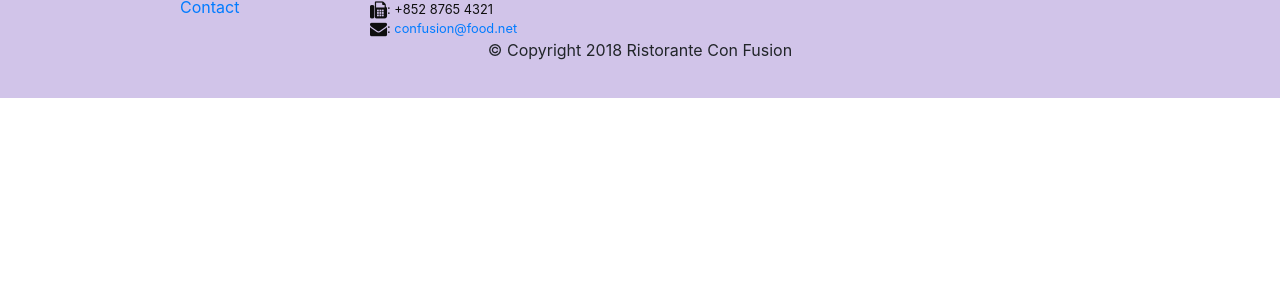
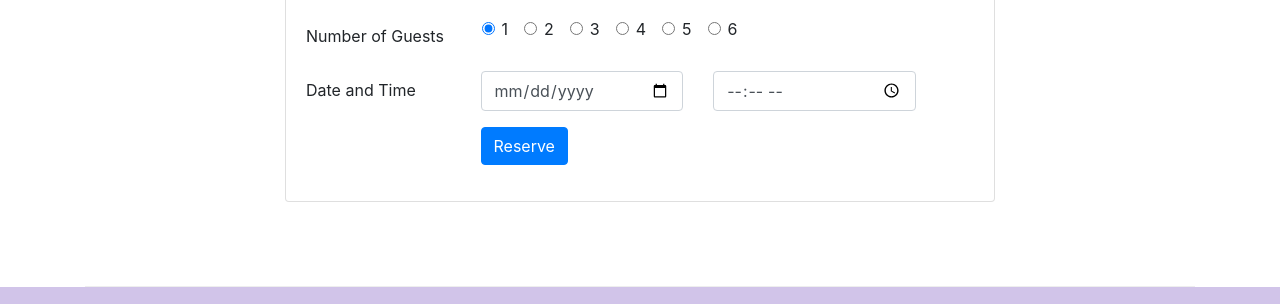
Before and after one commit to sheldonhenriques/conFusion, a website: page index.html in a window 1280 px wide. Shown: the part 1663-1967 px from the top of the page. Before the commit the page ends 1761 px from the top, so only its background shows below. Drawn offline with nearby package versions, Linux system fonts and the light colour scheme.

Commit message:
Reverse table form

```diff
--- a/index.html
+++ b/index.html
@@ -41,7 +41,12 @@
                     <p>We take inspiration from the World's best cuisines, and create a unique fusion experience. Our lipsmacking creations will tickle your culinary senses!</p>
                 </div>
                 <div class="col-12 col-sm align-self-center">
-                    <img src="img/logo.png" class="img-fluid">
+                    <img src="img/logo.png" class="img-fluid col-12">
+                </div>
+                <div class="col-12 col-sm align-self-center">
+                    <div class="offset-md-2 mt-4 ">
+                            <a href="#reserveCard" class="btn btn-block btn-sm btn-warning col-12">Reverve Table</a>
+                    </div>
                 </div>
             </div>
         </div>
@@ -57,7 +62,7 @@
                     <img class="d-flex mr-3 img-thumbnail align-self-center"
                             src="img/uthappizza.png" alt="Uthappizza">
                     <div class="media-body">
-                        <h2 class="mt-0">Uthappizza<span class="badge badge-danger">HOT</span><span class="badge badge-pill badge-secondary">$4.99</span></h2>
+                        <h2 class="mt-0">Uthappizza<span class="badge badge-danger ml-1">HOT</span><span class="badge badge-pill badge-secondary ml-1">$4.99</span></h2>
                         <p class="d-none d-sm-block">A unique combination of Indian Uthappam (pancake) and
                             Italian pizza, topped with Cerignola olives, ripe vine
                             cherry tomatoes, Vidalia onion, Guntur chillies and
@@ -74,16 +79,13 @@
             </div>
             <div class="col col-sm col-md">
                 <div class="media">
-                    <img class="d-flex mr-3 img-thumbnail align-self-center"
+                    <div class="media-body">
+                        <h2 class="mt-0">Weekend Grand Buffet<span class="badge badge-danger ml-1">NEW</span></h2>
+                        <p class="d-none d-sm-block">Featuring mouthwatering combinations with a choice of five different salads, six enticing appetizers, six main entrees and five choicest desserts. Free flowing bubbly and soft drinks. All for just $19.99 per person.</p>
+                    </div>
+                    <img class="d-flex img-thumbnail align-self-center"
                             src="img/buffet.png" alt="Weekend Grand Buffet">
-                    <div class="media-body">
-                        <h2 class="mt-0">Weekend Grand Buffet</h2>
-                        <p class="d-none d-sm-block">Featuring mouthwatering combinations with a choice of five different salads, six enticing appetizers, six main entrees and five choicest desserts. Free flowing bubbly and soft drinks. All for just $19.99 per person
-                            </p>
-                    </div>
                 </div>
-                <h2></h2>
-                <p></p>
             </div>
         </div>
 
@@ -105,6 +107,74 @@
                             </p>
                     </div>
                 </div>
+            </div>
+        </div>
+        <div class="row row-content" id="reserveCard">
+            <div class="col-12 col-sm">
+            </div>
+            <div class="col-12 col-sm-8">
+                <div class="card">
+                    <h3 class="card-header bg-warning text-white">Reserve a Table</h3>
+                    <div class="card-body">
+                        <form>
+                            <div class="form-group row ">
+                                <p class="col-md-3 col-form-label">Number of Guests</p>
+                                <div class="form-check ml-3">
+                                  <input class="form-check-input" type="radio" name="exampleRadios" id="Radio1" value="option1" checked>
+                                  <label class="form-check-label" for="Radio1">
+                                    1
+                                  </label>
+                                </div>
+                                <div class="form-check ml-3">
+                                  <input class="form-check-input" type="radio" name="exampleRadios" id="Radio2" value="option2">
+                                  <label class="form-check-label" for="Radio2">
+                                    2
+                                  </label>
+                                </div>
+                                <div class="form-check ml-3">
+                                  <input class="form-check-input" type="radio" name="exampleRadios" id="Radio3" value="option3">
+                                  <label class="form-check-label" for="Radio3">
+                                    3
+                                  </label>
+                                </div>
+                                <div class="form-check ml-3">
+                                  <input class="form-check-input" type="radio" name="exampleRadios" id="Radio4" value="option4">
+                                  <label class="form-check-label" for="Radio4">
+                                    4
+                                  </label>
+                                </div>
+                                <div class="form-check ml-3">
+                                  <input class="form-check-input" type="radio" name="exampleRadios" id="Radio5" value="option5">
+                                  <label class="form-check-label" for="Radio5">
+                                    5
+                                  </label>
+                                </div>
+                                <div class="form-check ml-3">
+                                  <input class="form-check-input" type="radio" name="exampleRadios" id="Radio6" value="option6">
+                                  <label class="form-check-label" for="Radio6">
+                                    6
+                                  </label>
+                                </div>
+                            </div>
+                            <div class="form-group row">
+                                <p class="col-md-3 col-form-label">Date and Time</p>
+                                    <div class="col-12 col-md-4">
+                                        <input class="form-control" type="date" value="" placeholder="Date" id="example-date-input">
+                                    </div>
+                                    <div class="col-12 col-md-4">
+                                        <input class="form-control" type="time" value="" placeholder="Time" id="example-time-input">
+                                    </div>
+                            </div>
+                            <div class="form-group row">
+                                <div class="offset-md-3 col-md-10">
+                                    <button type="submit" class="btn btn-primary">Reserve</button>
+                                </div>
+                            </div>
+                        </form>
+                    </div>
+                </div>
+            </div>
+            <div class="col-12 col-sm">
             </div>
         </div>
     </div>
```
